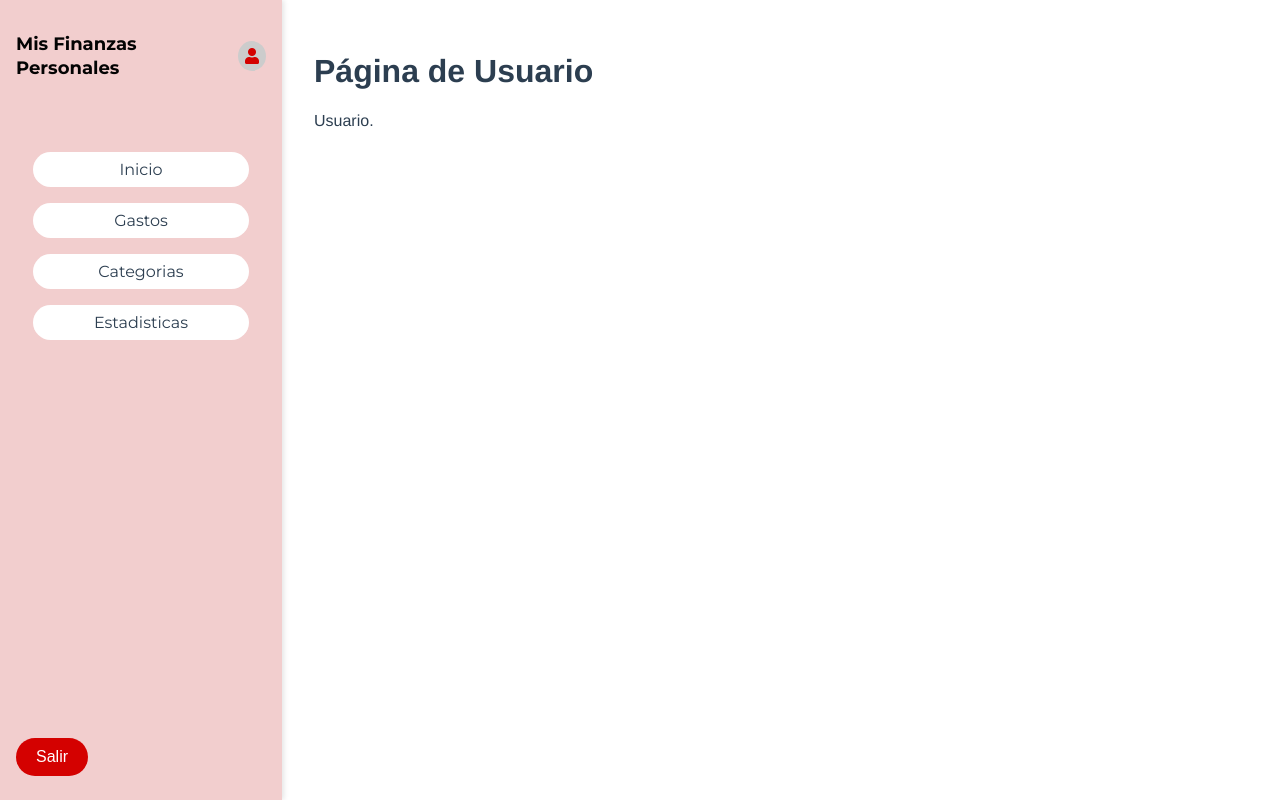
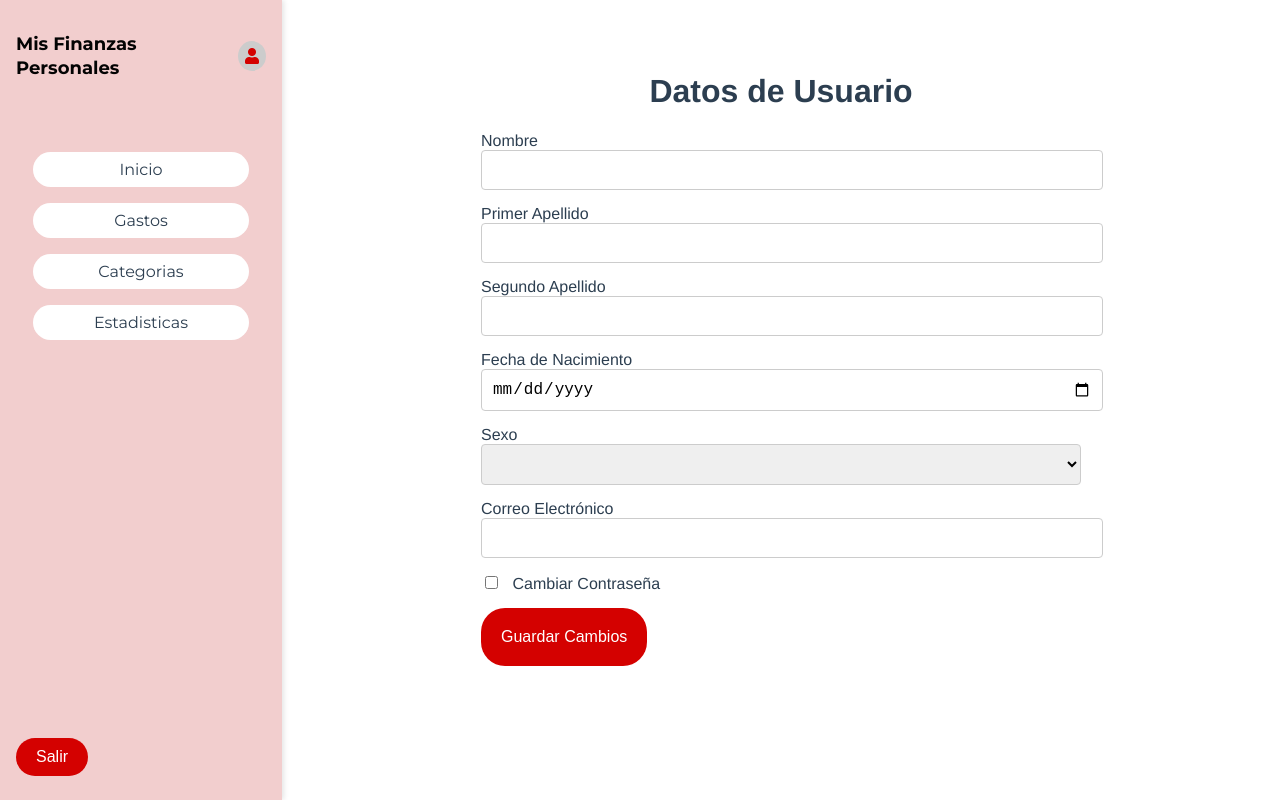
Before and after one commit to nroxDev/gestion-finanzas-personales, a Vue app in the folder frontend/: page /usuario in a window 1280 px wide. Built offline with nearby package versions, Linux system fonts and the light colour scheme.

Commit message:
conecta los datos del usuario con el backend

```diff
--- a/frontend/src/api.js
+++ b/frontend/src/api.js
@@ -176,3 +176,37 @@ export async function crearCategoria(nombre, icono) {
     const datos = await response.json();
     return datos;
 }
+
+export async function actualizarUsuario({ id,
+    nombre,
+    primerApellido,
+    segundoApellido,
+    fechaNacimiento,
+    sexo,
+    correo,
+    contrasena }) {
+    let token = obtenerTokenDeSeguridad();
+
+
+    const response = await fetch("http://localhost:2000/usuarios", {
+        method: 'PUT',
+        headers: {
+            "Authorization": token,
+            'Content-Type': 'application/json',
+        },
+        body: JSON.stringify({
+            id,
+            nombre,
+            primerApellido,
+            segundoApellido,
+            fechaNacimiento,
+            sexo,
+            correo,
+            contrasena
+        })
+    });
+
+    const datos = await response.json();
+    return datos;
+
+}
--- a/frontend/src/paginas/PaginaUsuario.vue
+++ b/frontend/src/paginas/PaginaUsuario.vue
@@ -1,19 +1,290 @@
 <template>
   <Plantilla>
     <template #contenido>
-      <div>
-        <h1>Página de Usuario</h1>
-        <p>Usuario.</p>
+      <div class="contenedor">
+        <h1 class="texto-centro">Datos de Usuario</h1>
+        <div class="tarjeta">
+          <form @submit.prevent="guardarUsuario">
+            <!-- Nombre -->
+            <div class="grupo-formulario">
+              <label for="nombre">Nombre</label>
+              <input type="text" id="nombre" v-model="usuario.nombre" class="formulario-control" required />
+            </div>
+
+            <!-- Primer Apellido -->
+            <div class="grupo-formulario">
+              <label for="primer_apellido">Primer Apellido</label>
+              <input type="text" id="primer_apellido" v-model="usuario.primer_apellido" class="formulario-control"
+                required />
+            </div>
+
+            <!-- Segundo Apellido -->
+            <div class="grupo-formulario">
+              <label for="segundo_apellido">Segundo Apellido</label>
+              <input type="text" id="segundo_apellido" v-model="usuario.segundo_apellido" class="formulario-control" />
+            </div>
+
+            <!-- Fecha de Nacimiento -->
+            <div class="grupo-formulario">
+              <label for="fecha_nacimiento">Fecha de Nacimiento</label>
+              <input type="date" id="fecha_nacimiento" v-model="usuario.fecha_nacimiento" class="formulario-control"
+                required />
+            </div>
+
+            <!-- Sexo -->
+            <div class="grupo-formulario">
+              <label for="sexo">Sexo</label>
+              <select id="sexo" v-model="usuario.sexo" class="formulario-control" required>
+                <option value="F">Femenino</option>
+                <option value="M">Masculino</option>
+              </select>
+            </div>
+
+            <!-- Correo Electrónico -->
+            <div class="grupo-formulario">
+              <label for="correo_electronico">Correo Electrónico</label>
+              <input type="email" id="correo_electronico" v-model="usuario.correo_electronico"
+                class="formulario-control" required />
+            </div>
+
+            <!-- Checkbox para mostrar el cambio de contraseña -->
+            <div class="check-formulario">
+              <input type="checkbox" id="cambiar_contrasena" v-model="mostrarCambioContrasena"
+                class="check-formulario-entrada" />
+              <label class="check-formulario-etiqueta" for="cambiar_contrasena">
+                Cambiar Contraseña
+              </label>
+            </div>
+
+            <!-- Sección de cambio de contraseña, solo visible si el checkbox está marcado -->
+            <div v-if="mostrarCambioContrasena">
+              <h4>Cambiar Contraseña</h4>
+
+              <div class="grupo-formulario">
+                <label for="contrasena_actual">Contraseña Actual</label>
+                <input type="password" id="contrasena_actual" v-model="cambioContrasena.contrasenaActual"
+                  class="formulario-control" required />
+              </div>
+
+              <div class="grupo-formulario">
+                <label for="nueva_contrasena">Nueva Contraseña</label>
+                <input type="password" id="nueva_contrasena" v-model="cambioContrasena.nuevaContrasena"
+                  class="formulario-control" :pattern="contrasenaPattern" required />
+                <div v-if="cambioContrasena.nuevaContrasena && !contrasenaValida" class="alerta-error">
+                  La contraseña debe contener al menos 6 caracteres, una letra y un carácter especial.
+                </div>
+              </div>
+
+              <div class="grupo-formulario">
+                <label for="repetir_nueva_contrasena">Repetir Nueva Contraseña</label>
+                <input type="password" id="repetir_nueva_contrasena" v-model="cambioContrasena.repetirNuevaContrasena"
+                  class="formulario-control" required />
+              </div>
+
+              <div v-if="contrasenaNoCoincide" class="alerta-error">
+                Las contraseñas no coinciden.
+              </div>
+            </div>
+
+            <!-- Botón Guardar -->
+            <button type="submit" class="enviar">
+              Guardar Cambios
+            </button>
+          </form>
+        </div>
       </div>
     </template>
   </Plantilla>
 </template>
 
 <script>
-import Plantilla from '@/components/PaginaPlantilla.vue';
+import { obtenerUsuario, actualizarUsuario } from "@/api";
+import Plantilla from "@/components/PaginaPlantilla.vue";
+import { ref, onMounted, computed } from "vue";
 
 export default {
   name: "PaginaUsuario",
   components: { Plantilla },
+  setup() {
+    const usuario = ref({
+      id: null,
+      nombre: "",
+      primer_apellido: "",
+      segundo_apellido: "",
+      fecha_nacimiento: "",
+      sexo: "",
+      correo_electronico: "",
+      contrasena: "",
+    });
+
+    const mostrarCambioContrasena = ref(false);
+
+    const cambioContrasena = ref({
+      contrasenaActual: "",
+      nuevaContrasena: "",
+      repetirNuevaContrasena: "",
+    });
+
+    const contrasenaNoCoincide = computed(() => {
+      return cambioContrasena.value.nuevaContrasena !== cambioContrasena.value.repetirNuevaContrasena;
+    });
+
+    const contrasenaPattern = "^(?=.*[a-zA-Z])(?=.*[^ws]).{6}$"; // Expresión regular para validar la contraseña
+
+    const contrasenaValida = computed(() => {
+      return new RegExp(contrasenaPattern).test(cambioContrasena.value.nuevaContrasena);
+    });
+
+    // Cargar los datos del usuario
+    const cargarUsuario = async () => {
+      try {
+        const data = await obtenerUsuario();
+
+        // Asegurarse de que la fecha esté en el formato YYYY-MM-DD
+        if (data.fecha_nacimiento) {
+          data.fecha_nacimiento = new Date(data.fecha_nacimiento).toISOString().split('T')[0];
+        }
+
+        Object.assign(usuario.value, data);
+      } catch (error) {
+        console.error("Error al cargar el usuario:", error);
+      }
+    };
+
+    // Guardar los cambios del usuario
+    const guardarUsuario = async () => {
+      try {
+        // Asegúrate de que la fecha esté en el formato correcto antes de enviarla
+        if (usuario.value.fecha_nacimiento) {
+          usuario.value.fecha_nacimiento = new Date(usuario.value.fecha_nacimiento).toISOString().split('T')[0];
+        }
+
+        let usuarioGuardado = await obtenerUsuario();
+
+        let datosCompletosDeUsuario = {
+          ...usuarioGuardado,
+          ...usuario.value,
+        }
+
+        if (mostrarCambioContrasena.value) {
+          datosCompletosDeUsuario.contrasena = cambioContrasena.value.nuevaContrasena;
+        }
+
+        const respuesta = await actualizarUsuario({
+          id: usuarioGuardado.id,
+          nombre: datosCompletosDeUsuario.nombre,
+          primerApellido: datosCompletosDeUsuario.primer_apellido,
+          segundoApellido: datosCompletosDeUsuario.segundo_apellido,
+          fechaNacimiento: datosCompletosDeUsuario.fecha_nacimiento.split('T')[0],
+          sexo: datosCompletosDeUsuario.sexo,
+          correo: datosCompletosDeUsuario.correo_electronico,
+          contrasena: datosCompletosDeUsuario.contrasena
+        });
+
+        localStorage.setItem('usuario', JSON.stringify(respuesta.usuario))
+
+
+        if (respuesta.ok) {
+          alert("Usuario actualizado con éxito");
+        } else {
+          console.error("Error al actualizar el usuario");
+        }
+
+      } catch (error) {
+        console.error("Error al guardar el usuario:", error);
+      }
+    };
+
+    onMounted(() => {
+      cargarUsuario();
+    });
+
+    return {
+      usuario,
+      mostrarCambioContrasena,
+      cambioContrasena,
+      contrasenaNoCoincide,
+      contrasenaValida,
+      contrasenaPattern,
+      guardarUsuario,
+    };
+  },
 };
 </script>
+
+<style scoped>
+.contenedor {
+  max-width: 600px;
+  margin: 0 auto;
+  padding: 20px;
+  display: flex;
+  flex-direction: column;
+  align-items: center;
+}
+
+.texto-centro {
+  text-align: center;
+}
+
+.tarjeta {
+  border-radius: 8px;
+  background-color: #fff;
+  width: 100%;
+}
+
+.grupo-formulario {
+  width: 100%;
+  margin-bottom: 15px;
+}
+
+.formulario-control {
+  width: 100%;
+  padding: 10px;
+  font-size: 16px;
+  border: 1px solid #ccc;
+  border-radius: 4px;
+}
+
+select.formulario-control {
+  width: 100%;
+}
+
+.btn {
+  padding: 10px 20px;
+  font-size: 18px;
+  width: 100%;
+}
+
+.mt-4 {
+  margin-top: 20px;
+}
+
+.alerta-error {
+  color: #f44336;
+  padding: 10px;
+  border-radius: 4px;
+}
+
+.check-formulario {
+  margin-bottom: 15px;
+}
+
+.check-formulario-entrada {
+  margin-right: 10px;
+}
+
+.check-formulario-etiqueta {
+  font-size: 16px;
+}
+
+.enviar {
+  background-color: #d40100;
+  color: white;
+  border: none;
+  border-radius: 24px;
+  cursor: pointer;
+  font-size: 16px;
+  display: block;
+  padding: 20px;
+}
+</style>
```
Also changed, not shown: 1 other file (tests, documents, lock files or other folders).
